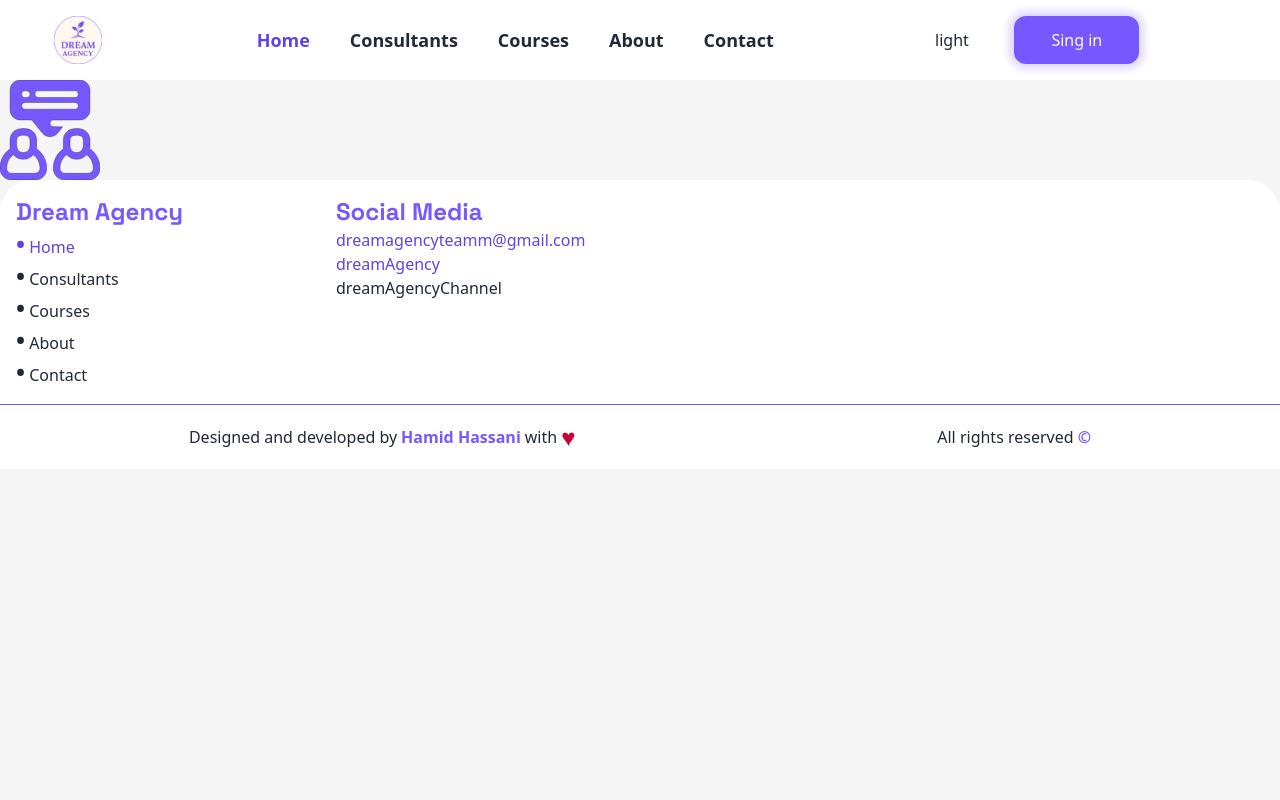
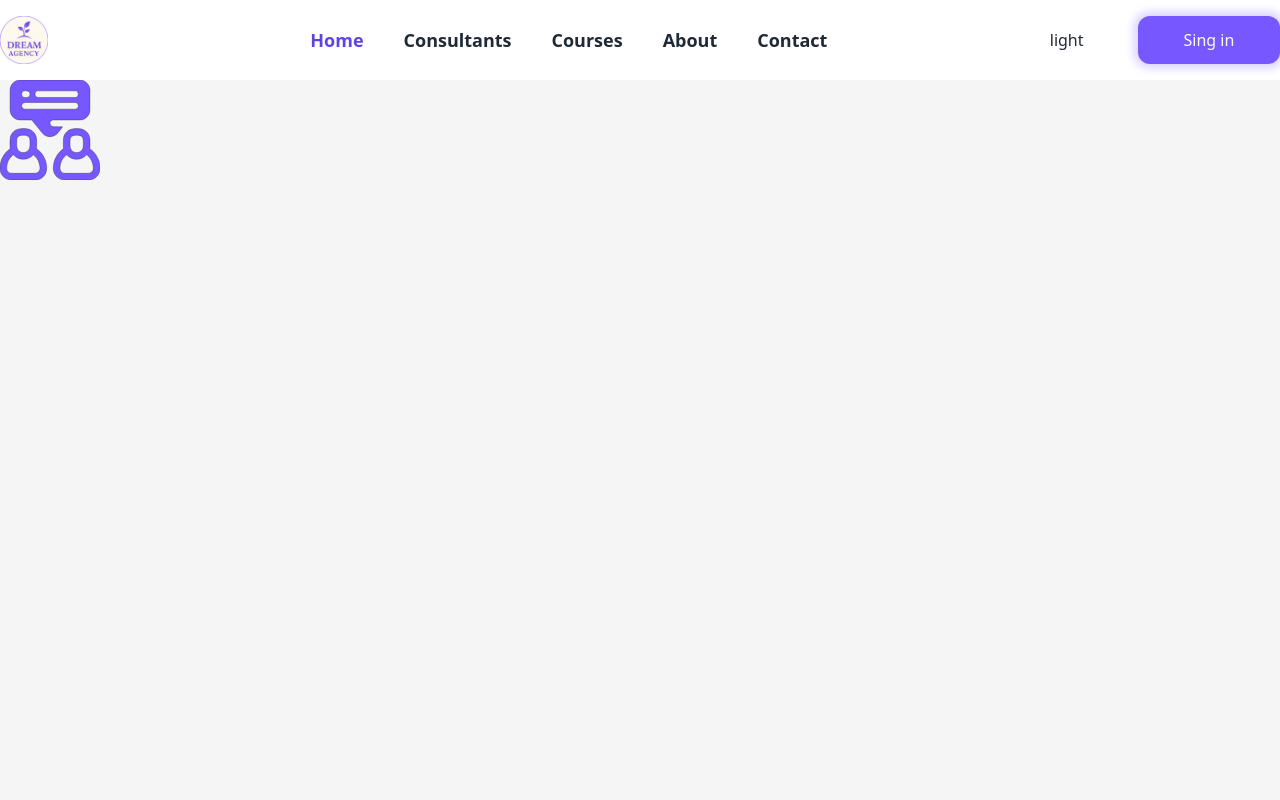
Before and after one commit to DreamAgencyhub/Front-end, a Next.js app: page / in a window 1280 px wide. Shown: the top 800 px of the page. Built offline with nearby package versions, Linux system fonts and the light colour scheme.

Commit message:
chore: add contaiers to layout and set standard size

```diff
--- a/app/components/Button.tsx
+++ b/app/components/Button.tsx
@@ -31,7 +31,7 @@ export default function Button({
   if (directTo)
     return (
       <Link
-        className={` ${className} ${sizeStyle} ${variantStyle} text-gray-50 text-center rounded-xl shadow-[0px_0px_8px_5px] shadow-primary-100  `}
+        className={` ${className} ${sizeStyle} ${variantStyle} text-gray-50 text-center rounded-xl shadow-[0px_0px_8px_5px] shadow-primary-100 dark:shadow-primary-900  `}
         href={directTo}
       >
         {children}
--- a/app/components/Footer.tsx
+++ b/app/components/Footer.tsx
@@ -7,7 +7,9 @@ import Navigation from "./Navigation";
 
 export default function Footer() {
   return (
-    <div className="grid grid-cols-1 bg-secondary-default md:grid-cols-2 lg:grid-cols-4 rounded-t-4xl ">
+    <div className=" bg-secondary-default rounded-t-4xl ">
+      <div className="max-w-7xl mx-auto">
+        <div className="grid grid-cols-1 md:grid-cols-2 lg:grid-cols-4  ">
           <div className="flex flex-col p-4 ">
             <h3 className="text-primary-500 text-2xl font-black [font-family:var(--font-space-grotesk)] ">
               Dream Agency
@@ -27,7 +29,9 @@ export default function Footer() {
               navigationItems={navigationSocialMedia}
             />
           </div>
-      <div className="col-span-full border-t border-primary-500 p-4 flex flex-col md:flex-row gap-4 items-center justify-around">
+        </div>
+      </div>
+      <div className=" border-t border-primary-500 p-4 flex flex-col md:flex-row gap-4 items-center justify-around">
         <p className="flex flex-row items-center gap-1">
           Designed and developed by{" "}
           <Link
--- a/app/components/Header.tsx
+++ b/app/components/Header.tsx
@@ -7,7 +7,9 @@ import ThemeMode from "./ThemeMode";
 
 export default function Header() {
   return (
-    <div className=" grid grid-cols-4 lg:grid-cols-10 w-full p-4 items-center bg-secondary-default text-text-default  ">
+    <div className=" bg-secondary-default">
+      <div className="max-w-7xl mx-auto">
+        <div className="grid grid-cols-4 lg:grid-cols-9 w-full py-4 items-center text-text-default">
           <HamburgerMenu className={"lg:hidden"} />
           <Navigation
             key={"Nav"}
@@ -19,7 +21,7 @@ export default function Header() {
           <Logo />
           <ThemeMode />
           <Button
-        className={"lg:order-9"}
+            className={"lg:order-last"}
             directTo="/auth/login"
             variant="primary"
             size="medium"
@@ -27,5 +29,7 @@ export default function Header() {
             Sing in
           </Button>
         </div>
+      </div>
+    </div>
   );
 }
--- a/app/components/Logo.tsx
+++ b/app/components/Logo.tsx
@@ -3,7 +3,7 @@ import logo from "../../public/DreamAgency-Logo.png";
 
 export default function Logo() {
   return (
-    <div className=" relative place-self-center w-12 h-12 md:order-0">
+    <div className=" relative  w-12 h-12 md:order-0">
       <Image
         className="object-cover"
         fill
--- a/app/components/ThemeMode.tsx
+++ b/app/components/ThemeMode.tsx
@@ -8,7 +8,7 @@ export default function ThemeMode() {
   const handleModeToggle = () => setIsDark(!isDark);
 
   return (
-    <button className="lg:order-2" onClick={handleModeToggle}>
+    <button className="lg:order-3" onClick={handleModeToggle}>
       {" "}
       {isDark ? "Dark" : "light"}{" "}
     </button>
--- a/app/layout.tsx
+++ b/app/layout.tsx
@@ -30,12 +30,12 @@ export default function RootLayout({
   children: React.ReactNode;
 }>) {
   return (
-    <html lang="en" data-theme="">
+    <html lang="en" data-theme="light">
       <body
         className={`${manrope.variable} ${spaceGrotesk.variable} font-sans bg-default-color text-text-default`}
       >
         <Header />
-        <main className=""> {children} </main>
+        <main className="max-w-7xl mx-auto min-h-screen">{children}</main>
         <Footer />
       </body>
     </html>
```
Lines whose indentation alone changed are shown as unchanged.
